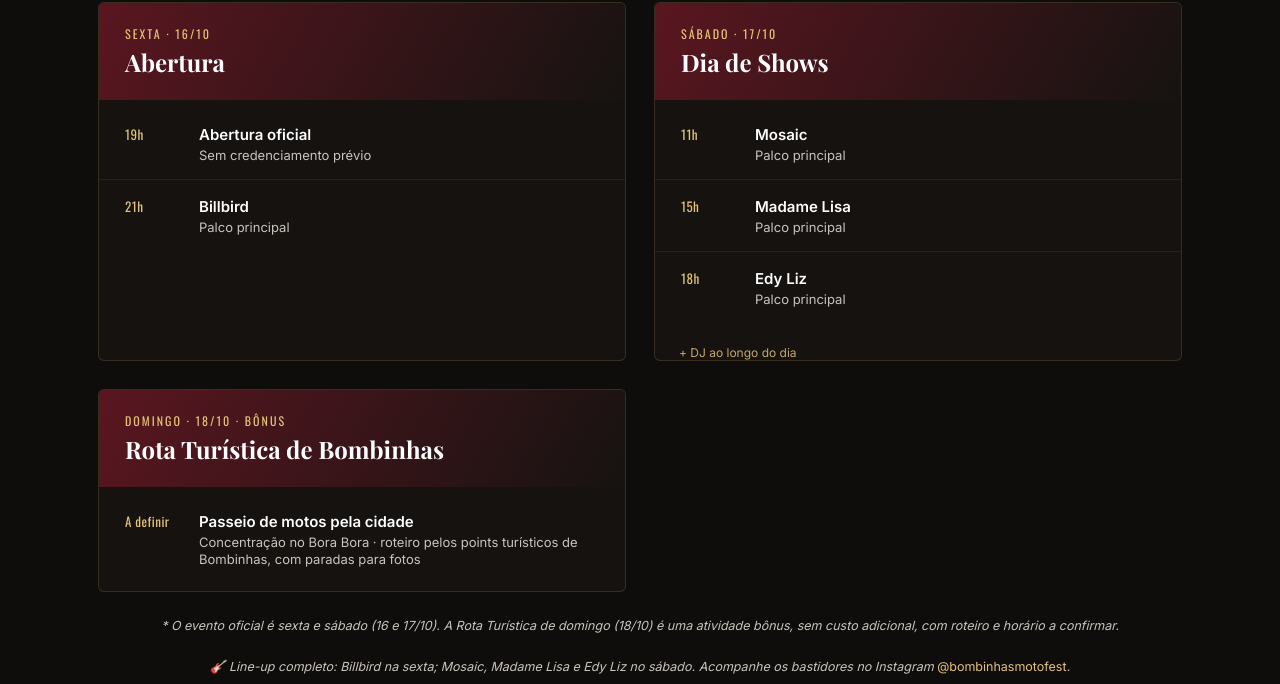
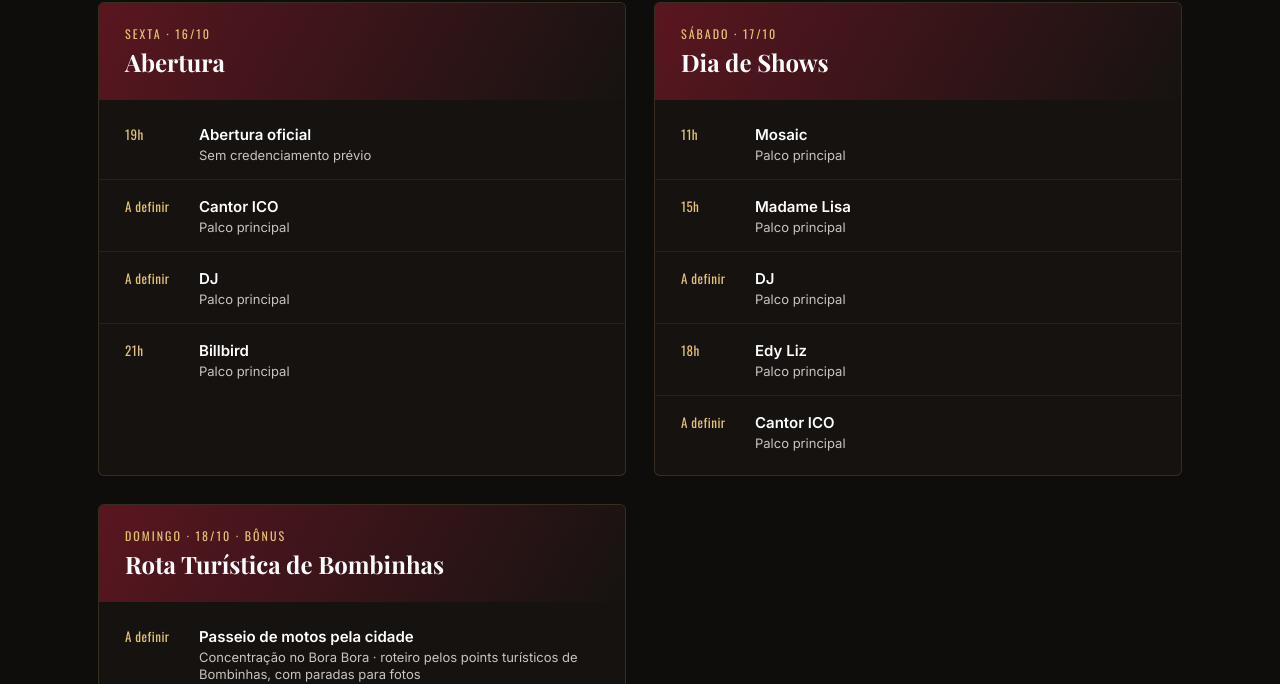
Before and after one commit to Emihousee/bombinhas-moto-fest, a plain HTML site: page index.html in a window 1280 px wide. Shown: the part 3462-4146 px from the top of the page. Drawn offline with nearby package versions, Linux system fonts and the light colour scheme; a web font is replaced by a local one.

Commit message:
Atualiza programação: adiciona Cantor ICO e DJ

```diff
--- a/index.html
+++ b/index.html
@@ -393,7 +393,7 @@
 </div>
 <div class="stat-row">
 <div class="stat"><b>2</b><span>Dias de evento</span></div>
-      <div class="stat"><b>4</b><span>Shows ao vivo</span></div>
+<div class="stat"><b>5</b><span>Shows ao vivo</span></div>
 <div class="stat"><b>100%</b><span>Da bilheteria para a AMA</span></div>
 </div>
 </div>
@@ -438,6 +438,8 @@
 <div class="prog-day-head"><div class="d">Sexta · 16/10</div><h3>Abertura</h3></div>
 <ul class="prog-list">
 <li><span class="time">19h</span><div class="desc"><b>Abertura oficial</b><span>Sem credenciamento prévio</span></div></li>
+<li><span class="time">A definir</span><div class="desc"><b>Cantor ICO</b><span>Palco principal</span></div></li>
+<li><span class="time">A definir</span><div class="desc"><b>DJ</b><span>Palco principal</span></div></li>
 <li><span class="time">21h</span><div class="desc"><b>Billbird</b><span>Palco principal</span></div></li>
 </ul>
 </div>
@@ -446,9 +448,10 @@
 <ul class="prog-list">
 <li><span class="time">11h</span><div class="desc"><b>Mosaic</b><span>Palco principal</span></div></li>
 <li><span class="time">15h</span><div class="desc"><b>Madame Lisa</b><span>Palco principal</span></div></li>
+<li><span class="time">A definir</span><div class="desc"><b>DJ</b><span>Palco principal</span></div></li>
 <li><span class="time">18h</span><div class="desc"><b>Edy Liz</b><span>Palco principal</span></div></li>
+<li><span class="time">A definir</span><div class="desc"><b>Cantor ICO</b><span>Palco principal</span></div></li>
 </ul>
-        <p class="prog-day-note">+ DJ ao longo do dia</p>
 </div>
 <div class="prog-day">
 <div class="prog-day-head"><div class="d">Domingo · 18/10 · Bônus</div><h3>Rota Turística de Bombinhas</h3></div>
@@ -458,7 +461,7 @@
 </div>
 </div>
 <p class="prog-note">* O evento oficial é sexta e sábado (16 e 17/10). A Rota Turística de domingo (18/10) é uma atividade bônus, sem custo adicional, com roteiro e horário a confirmar.</p>
-    <p class="prog-note">🎸 Line-up completo: Billbird na sexta; Mosaic, Madame Lisa e Edy Liz no sábado. Acompanhe os bastidores no Instagram <a href="https://www.instagram.com/bombinhasmotofest" target="_blank" rel="noopener" style="color:var(--gold); font-style:normal;">@bombinhasmotofest</a>.</p>
+<p class="prog-note">🎸 Line-up completo: Cantor ICO, DJ e Billbird na sexta; Mosaic, Madame Lisa, DJ, Edy Liz e Cantor ICO no sábado. Horários de Cantor ICO e DJ a confirmar. Acompanhe os bastidores no Instagram <a href="https://www.instagram.com/bombinhasmotofest" target="_blank" rel="noopener" style="color:var(--gold); font-style:normal;">@bombinhasmotofest</a>.</p>
 <a class="ig-link" href="https://www.instagram.com/bombinhasmotofest" target="_blank" rel="noopener" aria-label="Instagram do Bombinhas Moto Fest">
 <svg viewBox="0 0 24 24" fill="none" xmlns="http://www.w3.org/2000/svg">
 <rect x="2.5" y="2.5" width="19" height="19" rx="5.5" stroke="var(--gold)" stroke-width="1.6"/>
```
Lines whose indentation alone changed are shown as unchanged.
